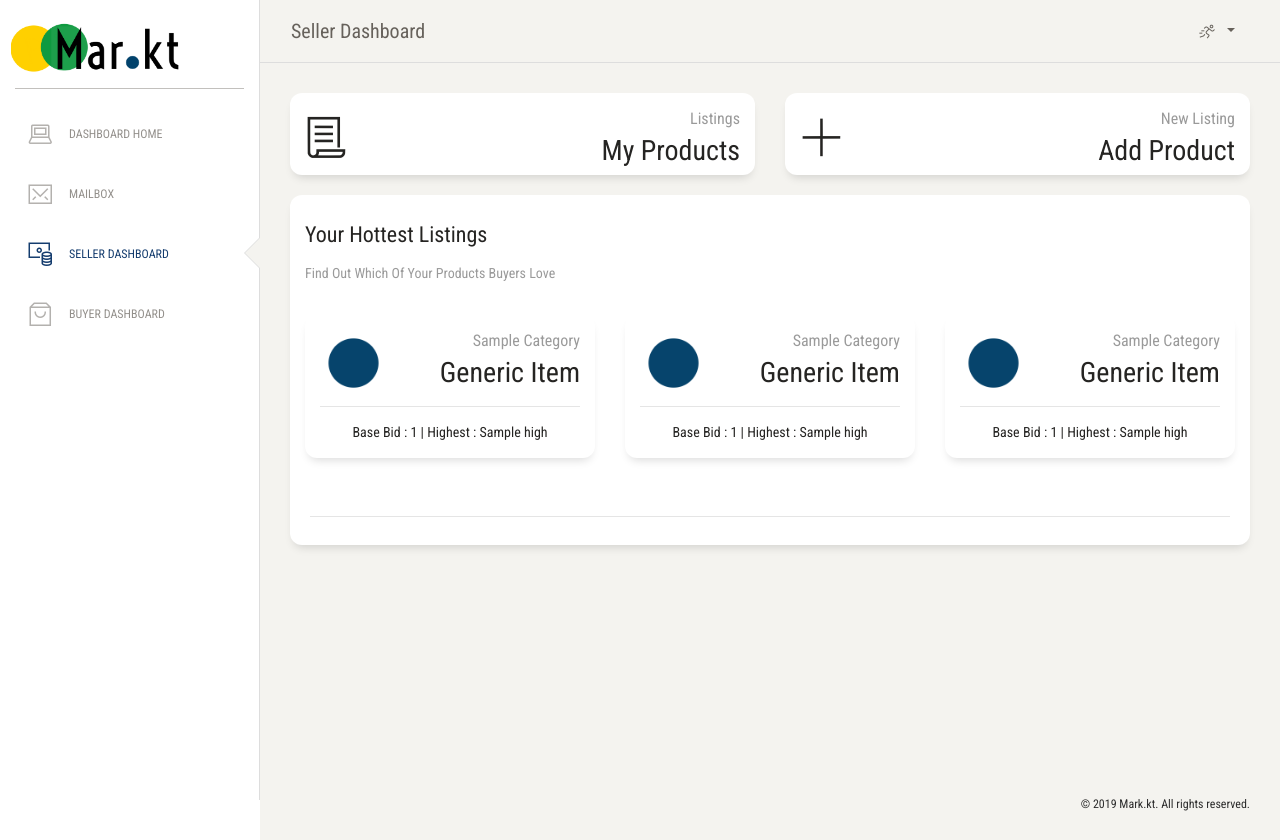
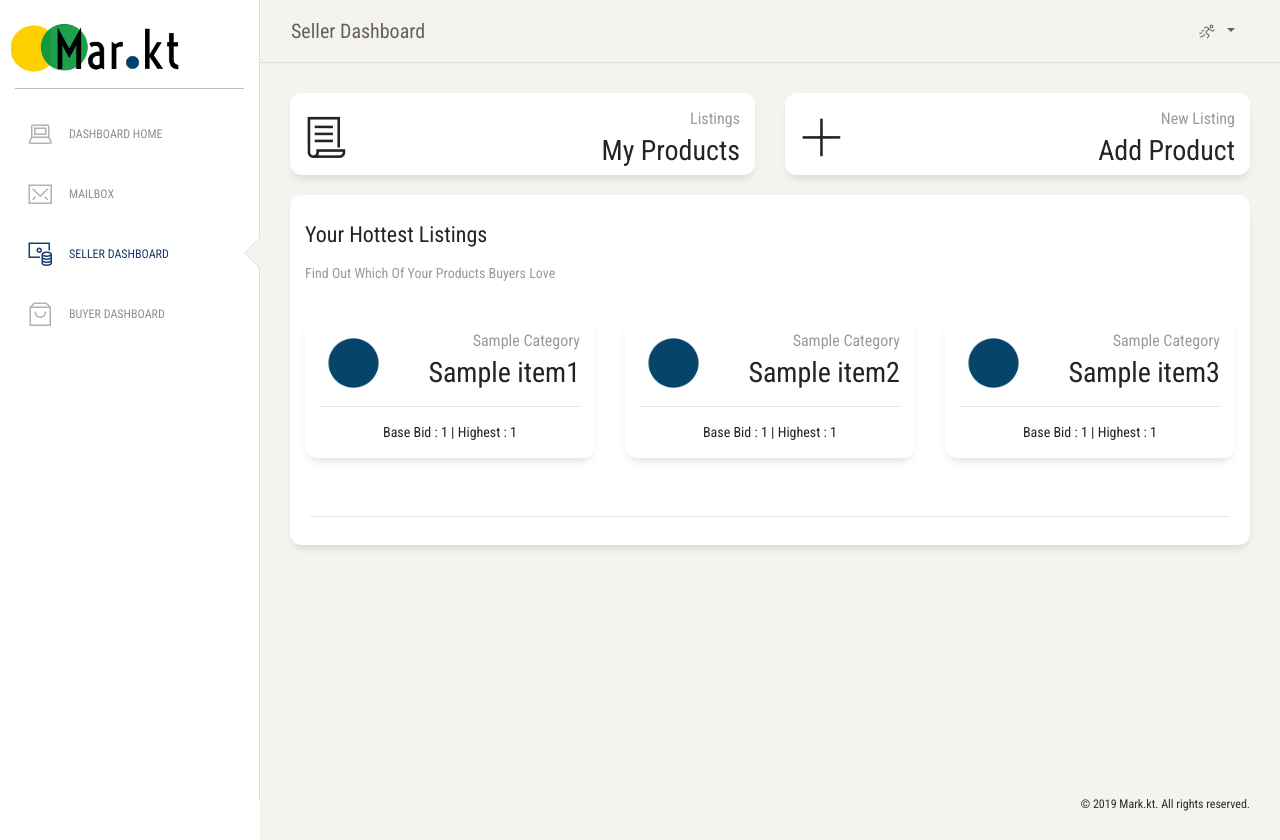
Before and after one commit to Aayushjn/Mar.kt, a Django app: template Markt/seller/templates/seller/seller-dashboard.html in a window 1280 px wide. Run offline with Django 3.2, Linux system fonts and the light colour scheme; the template is opened without the code that fills it: most values are stand-ins (such as "Sample title", 1, 10 or a date in 2020); some libraries are stand-ins or nearby versions.

Commit message:
minor changes

```diff
--- a/Markt/buyer/templates/buyer/buyer-dashboard.html
+++ b/Markt/buyer/templates/buyer/buyer-dashboard.html
@@ -223,7 +223,7 @@
                 <h5 class="card-title">What's New?</h5>
                 <p class="card-category">Find the best of the season's deals</p>
               </div>
-                <img id="advert_img" src="{% static 'homepage/img/.jpg' her%}">
+                <img id="advert_img" src="{% static 'homepage/img/hero-img.jpg' %}">
               <div class="card-footer ">
                 <hr>
               </div>
--- a/Markt/buyer/views.py
+++ b/Markt/buyer/views.py
@@ -10,6 +10,8 @@
 
 # Create your views here.
 def display_buyer_dash(request):
+    if 'userid' not in request.session.keys() :
+        return redirect(reverse('homepage:home'))
     context = {
         'page_name': "Buyer Dashboard",
         # 'cat_id':9
@@ -18,6 +20,8 @@
 
 
 def display_buyer_cat(request, category_id):
+    if 'userid' not in request.session.keys() :
+        return redirect(reverse('homepage:home'))
     context = {
         'page_name': "Buyer Dashboard",
         'category': "Generic Category",
@@ -46,6 +50,8 @@
 
 
 def display_buyer_item(request, item_id):
+    if 'userid' not in request.session.keys() :
+        return redirect(reverse('homepage:home'))
     context = {
         'page_name': "Item Display",
         'category': "Generic Category",
--- a/Markt/homepage/views.py
+++ b/Markt/homepage/views.py
@@ -17,7 +17,6 @@ def display_home(request):
 
 
 def display_login(request):
-    # TODO : errormessage display in login.html
     request.session.flush()
     if request.method == 'POST':
         context = {}
--- a/Markt/seller/templates/seller/seller-dashboard.html
+++ b/Markt/seller/templates/seller/seller-dashboard.html
@@ -199,6 +199,7 @@
               </div>
               <div class="card-body ">
                 <div class="row">
+                  {% if item1 %}
                   <div class="col-sm-4">
                       <div class="card card-stats">
                         <div class="card-body">
@@ -208,8 +209,8 @@
                             </div>
                             <div class="col-8">
                               <div class="numbers">
-                                <p class="card-category">{{ category }}</p>
-                                <p class="card-title">Generic Item
+                                <p class="card-category">{{ item1.category }}</p>
+                                <p class="card-title">{{ item1.name }}
                                   <p>
                               </div>
                             </div>
@@ -217,10 +218,12 @@
                         </div>
                         <div class="card-footer text-center">
                           <hr>
-                          Base Bid : {{ base_bid }} | Highest : {{ high }}
+                          Base Bid : {{ item1.minimum_bid }} | Highest : {{ item1.current_high_bid }}
                         </div>
                       </div>
                   </div>
+                  {% endif %}
+                  {% if item2 %}
                   <div class="col-sm-4">
                       <div class="card card-stats">
                         <div class="card-body">
@@ -230,8 +233,8 @@
                             </div>
                             <div class="col-8">
                               <div class="numbers">
-                                <p class="card-category">{{ category }}</p>
-                                <p class="card-title">Generic Item
+                                <p class="card-category">{{ item2.category }}</p>
+                                <p class="card-title">{{ item2.name }}
                                   <p>
                               </div>
                             </div>
@@ -239,10 +242,12 @@
                         </div>
                         <div class="card-footer text-center">
                           <hr>
-                          Base Bid : {{ base_bid }} | Highest : {{ high }}
+                          Base Bid : {{ item2.minimum_bid }} | Highest : {{ item2.current_high_bid }}
                         </div>
                       </div>
                   </div>
+                  {% endif %}
+                  {% if item3 %}
                   <div class="col-sm-4">
                       <div class="card card-stats">
                         <div class="card-body">
@@ -252,8 +257,8 @@
                             </div>
                             <div class="col-8">
                               <div class="numbers">
-                                <p class="card-category">{{ category }}</p>
-                                <p class="card-title">Generic Item
+                                <p class="card-category">{{ item3.category }}</p>
+                                <p class="card-title">{{ item3.name }}
                                   <p>
                               </div>
                             </div>
@@ -261,10 +266,13 @@
                         </div>
                         <div class="card-footer text-center">
                           <hr>
-                          Base Bid : {{ base_bid }} | Highest : {{ high }}
+                          Base Bid : {{ item3.minimum_bid }} | Highest : {{ item3.current_high_bid }}
                         </div>
                       </div>
                   </div>
+                  {% endif %}
+
+
                 </div>
               </div>
               <div class="card-footer ">
```
Also changed, not shown: Markt/seller/views.py (+21 -6 lines).
